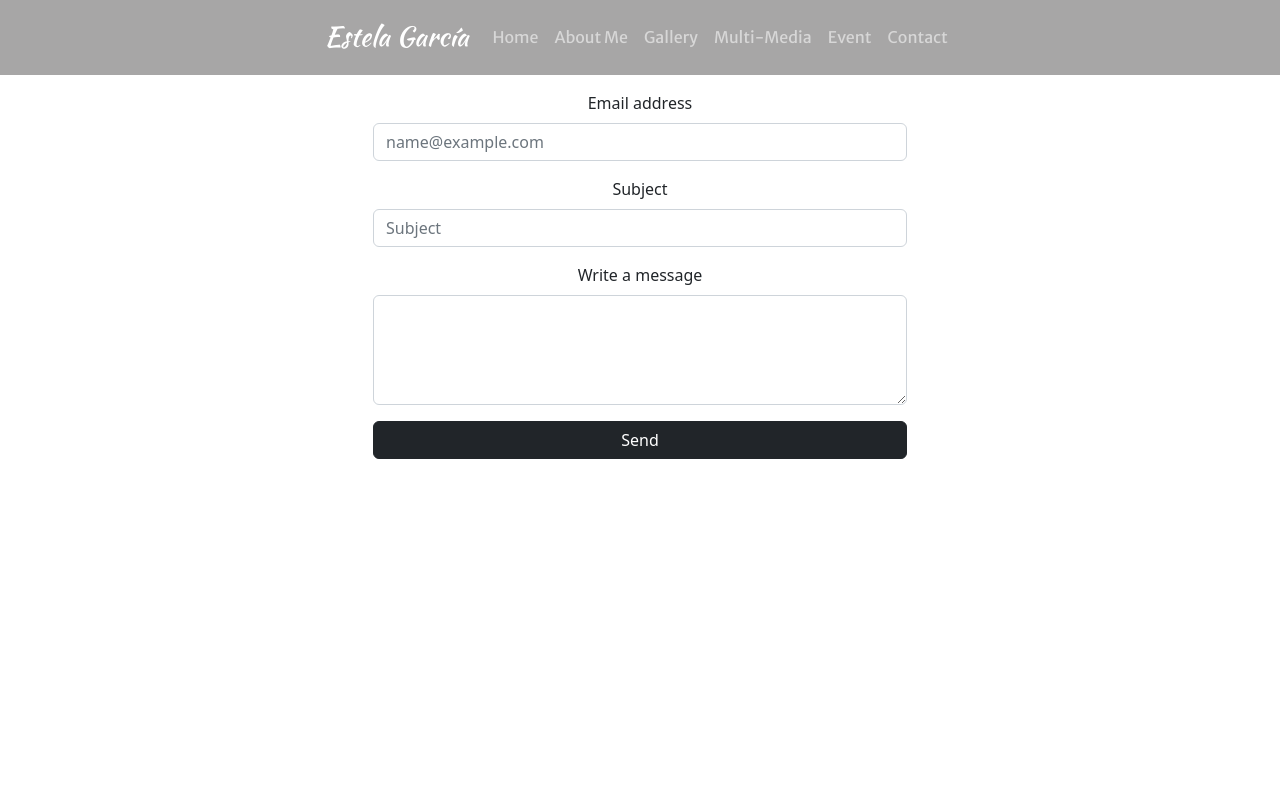
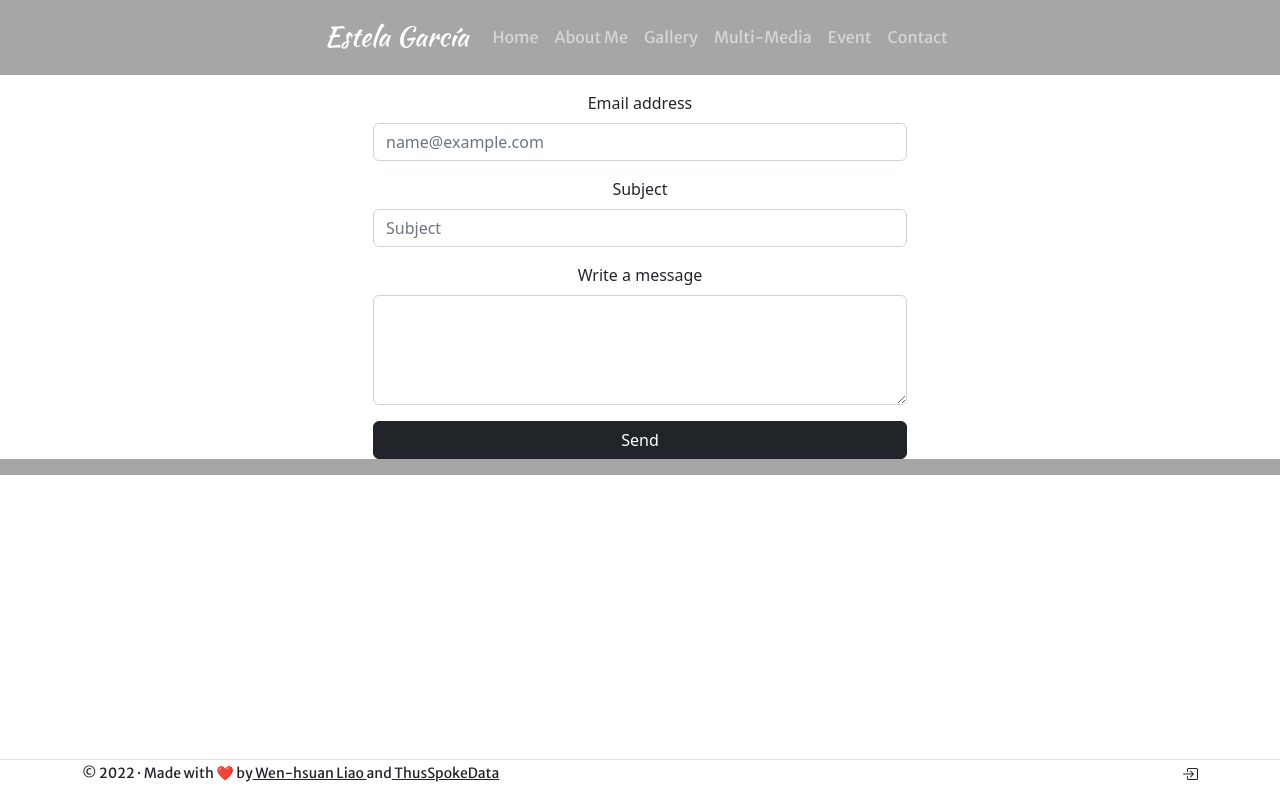
Before and after one commit to thusspokedata/estela-garcia-website, a React (Create React App) app in the folder client/: page /contact in a window 1280 px wide. Built offline with nearby package versions, Linux system fonts and the light colour scheme.

Commit message:
add footer

```diff
--- a/client/package.json
+++ b/client/package.json
@@ -9,6 +9,7 @@
     "@testing-library/user-event": "^13.5.0",
     "axios": "^0.27.2",
     "bootstrap": "^5.2.0",
+    "bootstrap-icons": "^1.9.1",
     "nodemailer": "^6.7.8",
     "react": "^18.2.0",
     "react-bootstrap": "^2.5.0",
--- a/client/src/App.js
+++ b/client/src/App.js
@@ -3,6 +3,7 @@ import { Routes, Route } from "react-router-dom";
 import HomePage from "./pages/HomePage.js";
 import NavBar from "./components/Navbar";
 import ContactPage from "./components/ContactPage";
+import Footer from "./components/Footer";
 
 function App() {
   return (
@@ -12,6 +13,7 @@ function App() {
         <Route path="/" element={<HomePage />} />
         <Route path="/contact" element={<ContactPage />} />
       </Routes>
+      <Footer />
     </div>
   );
 }
--- /dev/null
+++ b/client/src/components/Footer.js
@@ -0,0 +1,57 @@
+function Footer() {
+  const [name1, name2] = [" Wen-hsuan Liao ", " ThusSpokeData "];
+
+  return (
+    <div className="navbar">
+      <footer class="bg-white fixed-bottom">
+        <div class="py-0 border-top">
+          <div class="container d-flex flex-column flex-sm-row justify-content-between">
+            <p class="copyright fs-6 fw-lighter">
+              <small>
+                © 2022 · Made with ❤️ by
+                <a
+                  rel="nofollow"
+                  href="https://www.linkedin.com/in/wen-hsuan-liao-berlin/"
+                  target="_blank"
+                  class="text-dark"
+                >
+                  {name1}
+                </a>
+                and
+                <a
+                  rel="nofollow"
+                  href="https://thusspokedata.com/"
+                  target="_blank"
+                  class="text-dark"
+                >
+                  {name2}
+                </a>
+              </small>
+            </p>
+            <span>
+              <svg
+                xmlns="http://www.w3.org/2000/svg"
+                width="16"
+                height="16"
+                fill="currentColor"
+                class="bi bi-box-arrow-in-right"
+                viewBox="0 0 16 16"
+              >
+                <path
+                  fill-rule="evenodd"
+                  d="M6 3.5a.5.5 0 0 1 .5-.5h8a.5.5 0 0 1 .5.5v9a.5.5 0 0 1-.5.5h-8a.5.5 0 0 1-.5-.5v-2a.5.5 0 0 0-1 0v2A1.5 1.5 0 0 0 6.5 14h8a1.5 1.5 0 0 0 1.5-1.5v-9A1.5 1.5 0 0 0 14.5 2h-8A1.5 1.5 0 0 0 5 3.5v2a.5.5 0 0 0 1 0v-2z"
+                />
+                <path
+                  fill-rule="evenodd"
+                  d="M11.854 8.354a.5.5 0 0 0 0-.708l-3-3a.5.5 0 1 0-.708.708L10.293 7.5H1.5a.5.5 0 0 0 0 1h8.793l-2.147 2.146a.5.5 0 0 0 .708.708l3-3z"
+                />
+              </svg>
+            </span>
+          </div>
+        </div>
+      </footer>
+    </div>
+  );
+}
+
+export default Footer;
```
Also changed, not shown: 2 other files (tests, documents, lock files or other folders).
